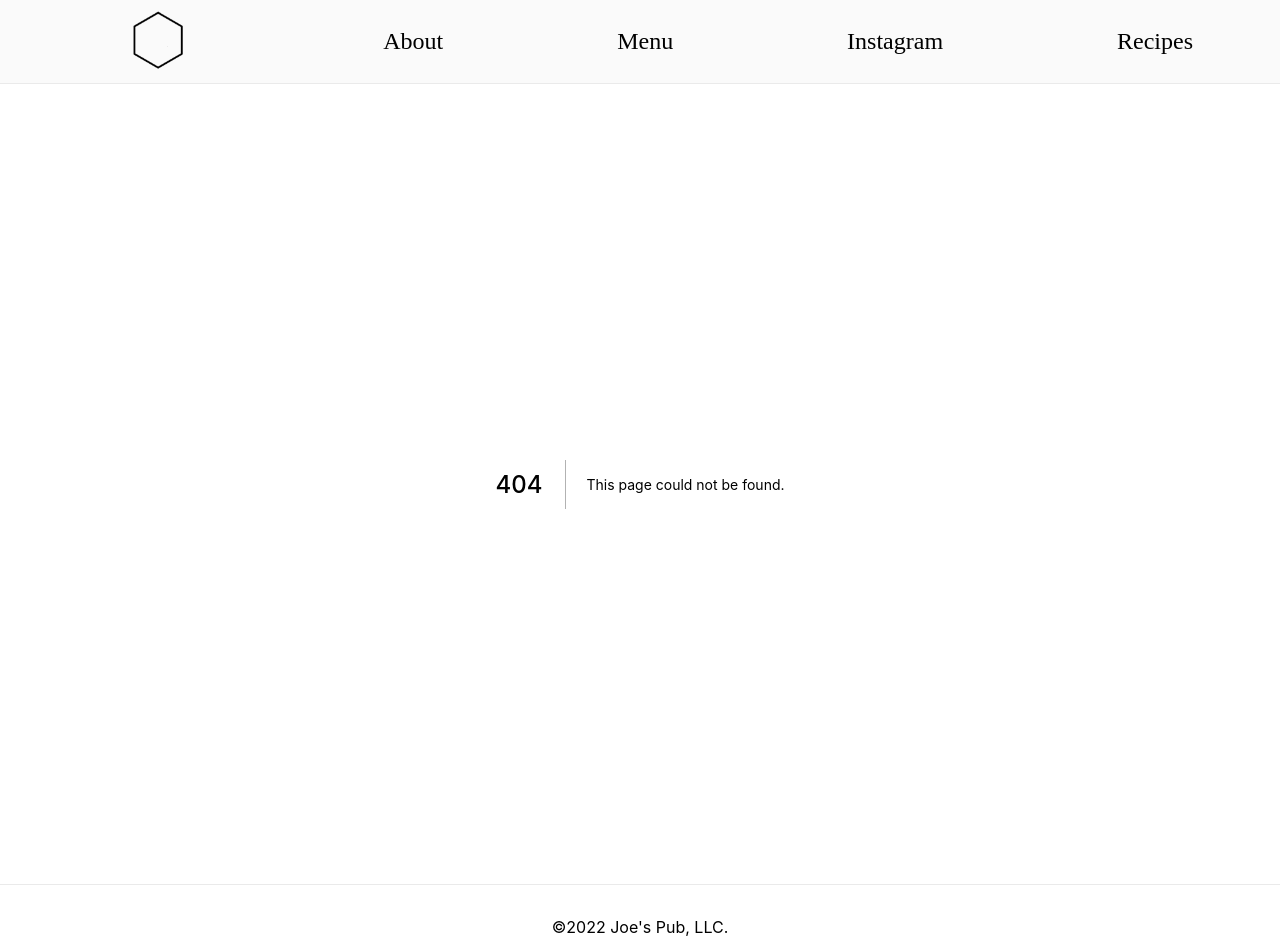
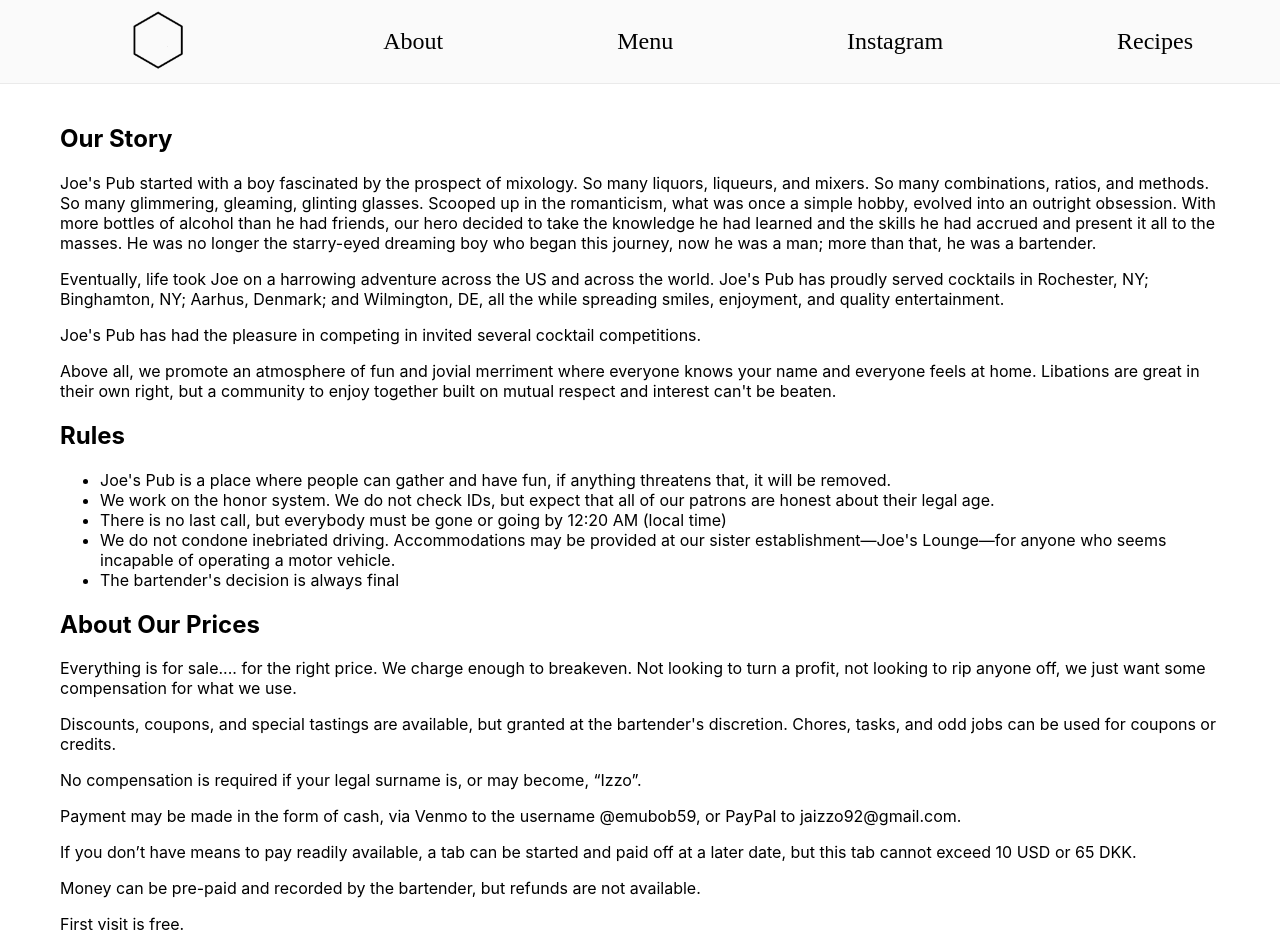
Before and after one commit to NikZprojects/joes-pub-website, a Next.js app in the folder next-app/: page /about in a window 1280 px wide. Before the commit this address had no page. Shown: the top 952 px of the page. Built offline with nearby package versions, Linux system fonts and the light colour scheme; a web font is replaced by a local one.

Commit message:
switch to lowercase urls

```diff
--- a/next-app/components/navbar.js
+++ b/next-app/components/navbar.js
@@ -18,18 +18,18 @@ export default function Navbar() {
             />
           </Link>
         </div>
-        <Link href="/About">
+        <Link href="/about">
           <h1>About</h1>
         </Link>
-        <Link href="/Digital_Menu">
+        <Link href="/menu">
           <h1>Menu</h1>
         </Link>
 
-        <Link href="/Instagram">
+        <Link href="/instagram">
           <h1>Instagram</h1>
         </Link>
 
-        <Link href="/Recipes">
+        <Link href="/recipes">
           <h1>Recipes</h1>
         </Link>
       </div>
--- /dev/null
+++ b/next-app/pages/about.js
@@ -0,0 +1,111 @@
+// export default function About() {
+//   return (
+//     <div
+//       style={{
+//         minHeight: "80vh",
+//         display: "flex",
+//         alignItems: "center",
+//         justifyContent: "center",
+//       }}
+//     >
+//       This page is coming soon!
+//     </div>
+//   );
+// }
+import styles from "../styles/Home.module.css";
+
+export default function About() {
+  return (
+    <div className={styles.about}>
+      <div className={styles.container}>
+        <h2>Our Story</h2>
+        <p>
+          Joe&apos;s Pub started with a boy fascinated by the prospect of
+          mixology. So many liquors, liqueurs, and mixers. So many combinations,
+          ratios, and methods. So many glimmering, gleaming, glinting glasses.
+          Scooped up in the romanticism, what was once a simple hobby, evolved
+          into an outright obsession. With more bottles of alcohol than he had
+          friends, our hero decided to take the knowledge he had learned and the
+          skills he had accrued and present it all to the masses. He was no
+          longer the starry-eyed dreaming boy who began this journey, now he was
+          a man; more than that, he was a bartender.
+        </p>
+        <p>
+          Eventually, life took Joe on a harrowing adventure across the US and
+          across the world. Joe&apos;s Pub has proudly served cocktails in
+          Rochester, NY; Binghamton, NY; Aarhus, Denmark; and Wilmington, DE,
+          all the while spreading smiles, enjoyment, and quality entertainment.
+        </p>
+        <div className="slideshow"></div>
+        Joe&apos;s Pub has had the pleasure in competing in invited several
+        cocktail competitions.
+        <div className="images"></div>
+        <p>
+          Above all, we promote an atmosphere of fun and jovial merriment where
+          everyone knows your name and everyone feels at home. Libations are
+          great in their own right, but a community to enjoy together built on
+          mutual respect and interest can&apos;t be beaten.
+        </p>
+        <h2>Rules</h2>
+        <ul>
+          <li>
+            Joe&apos;s Pub is a place where people can gather and have fun, if
+            anything threatens that, it will be removed.
+          </li>
+          <li>
+            We work on the honor system. We do not check IDs, but expect that
+            all of our patrons are honest about their legal age.
+          </li>
+          <li>
+            There is no last call, but everybody must be gone or going by 12:20
+            AM (local time)
+          </li>
+          <li>
+            We do not condone inebriated driving. Accommodations may be provided
+            at our sister establishment—Joe&apos;s Lounge—for anyone who seems
+            incapable of operating a motor vehicle.
+          </li>
+          <li> The bartender&apos;s decision is always final</li>
+        </ul>
+        <h2> About Our Prices</h2>
+        <p>
+          Everything is for sale.... for the right price. We charge enough to
+          breakeven. Not looking to turn a profit, not looking to rip anyone
+          off, we just want some compensation for what we use.
+        </p>
+        <p>
+          Discounts, coupons, and special tastings are available, but granted at
+          the bartender&apos;s discretion. Chores, tasks, and odd jobs can be
+          used for coupons or credits.
+        </p>
+        <p>
+          No compensation is required if your legal surname is, or may become,
+          “Izzo”.
+        </p>
+        <p>
+          {" "}
+          Payment may be made in the form of cash, via Venmo to the username
+          @emubob59, or PayPal to jaizzo92@gmail.com.
+        </p>
+        <p>
+          {" "}
+          If you don’t have means to pay readily available, a tab can be started
+          and paid off at a later date, but this tab cannot exceed 10 USD or 65
+          DKK.
+        </p>
+        <p>
+          Money can be pre-paid and recorded by the bartender, but refunds are
+          not available.
+        </p>
+        <p>First visit is free.</p>
+        <h2> Personnel</h2>
+        <p>Joseph A. Izzo – Proprietor, master mixologist, creative genius</p>
+        <p>
+          Stephen A. Izzo – Procurement specialist, chief cook and bottle washer
+        </p>
+        <p>Nikolas J. Zagarella – Webmaster</p>
+        <p>Saptarshi Ghosh – Resident bum</p>
+      </div>
+    </div>
+  );
+}
```
Also changed, not shown: next-app/pages/instagram.js (added, +116 -0 lines), next-app/pages/recipes.js (added, +14 -0 lines), next-app/pages/menu/index.js (renamed from next-app/pages/Digital_Menu.js).
